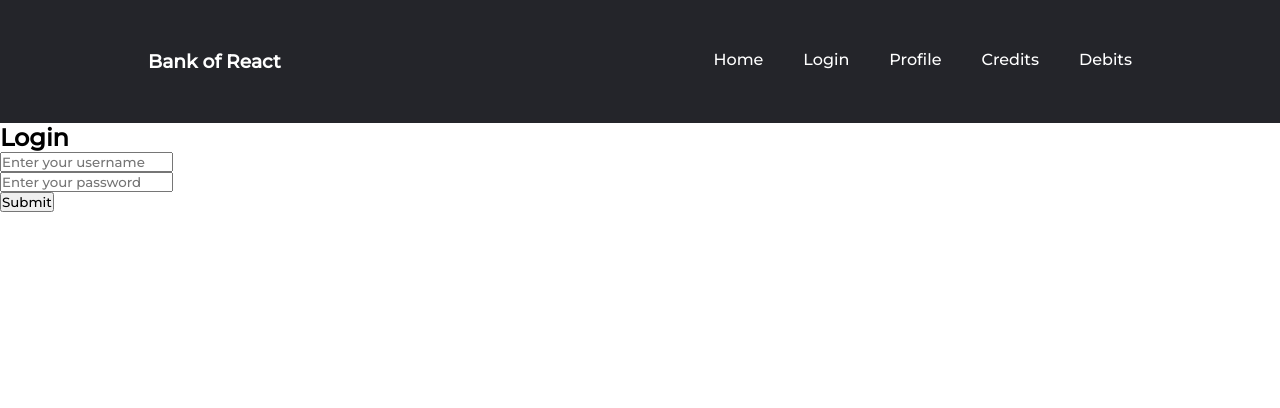
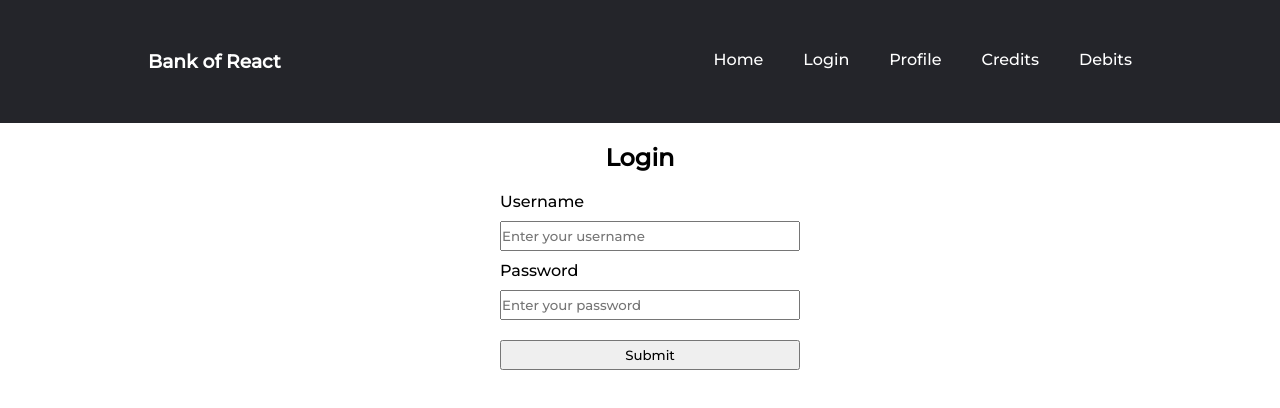
Before and after one commit to michellecheng25/bank-of-react, a React (Create React App) app: page /login in a window 1280 px wide. Shown: the top 408 px of the page. Built offline with nearby package versions, Linux system fonts and the light colour scheme.

Commit message:
implemented login page

```diff
--- a/src/components/LoginForm.jsx
+++ b/src/components/LoginForm.jsx
@@ -1,11 +1,16 @@
 import { useState } from "react";
+import { useNavigate } from "react-router-dom";
+import "./loginForm.css";
 
 function LoginForm() {
+  //get username and password
   const [formData, setFormData] = useState({
     username: "",
     password: "",
   });
+
   const { username, password } = formData;
+
   const onChange = (e) => {
     setFormData((prevState) => {
       return {
@@ -15,12 +20,14 @@ function LoginForm() {
     });
   };
 
+  const navigate = useNavigate();
   const onSubmit = async (e) => {
     e.preventDefault();
+    navigate("/userprofile");
   };
 
   return (
-    <div>
+    <div className="user-login">
       <section className="heading">
         <h1>Login</h1>
       </section>
@@ -28,6 +35,7 @@ function LoginForm() {
       <section className="form">
         <form onSubmit={onSubmit}>
           <div>
+            <label>Username</label>
             <input
               type="text"
               className="form-control"
@@ -36,10 +44,10 @@ function LoginForm() {
               value={username}
               onChange={onChange}
               placeholder="Enter your username"
-              required
             />
           </div>
           <div>
+            <label>Password</label>
             <input
               type="password"
               className="form-control"
@@ -48,7 +56,6 @@ function LoginForm() {
               value={password}
               onChange={onChange}
               placeholder="Enter your password"
-              required
             />
           </div>
 
--- /dev/null
+++ b/src/components/loginForm.css
@@ -0,0 +1,20 @@
+.user-login h1 {
+  text-align: center;
+  margin: 20px;
+}
+
+.user-login form {
+  width: 300px;
+  margin: 0 auto;
+}
+
+.user-login label,
+.user-login input,
+.user-login button {
+  margin: 10px;
+}
+.user-login input,
+.user-login button {
+  width: 100%;
+  height: 30px;
+}
```
